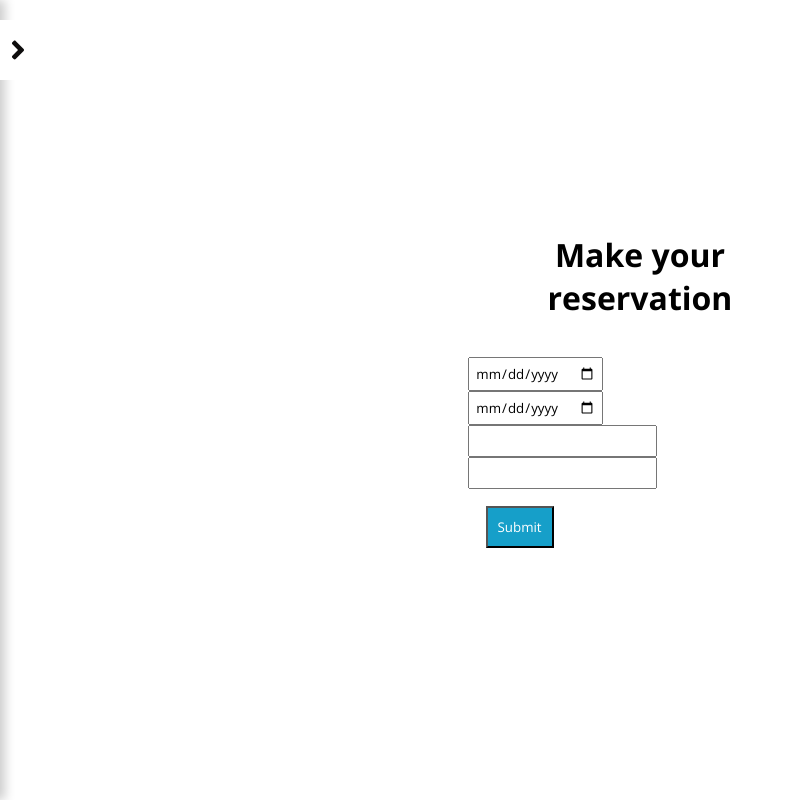
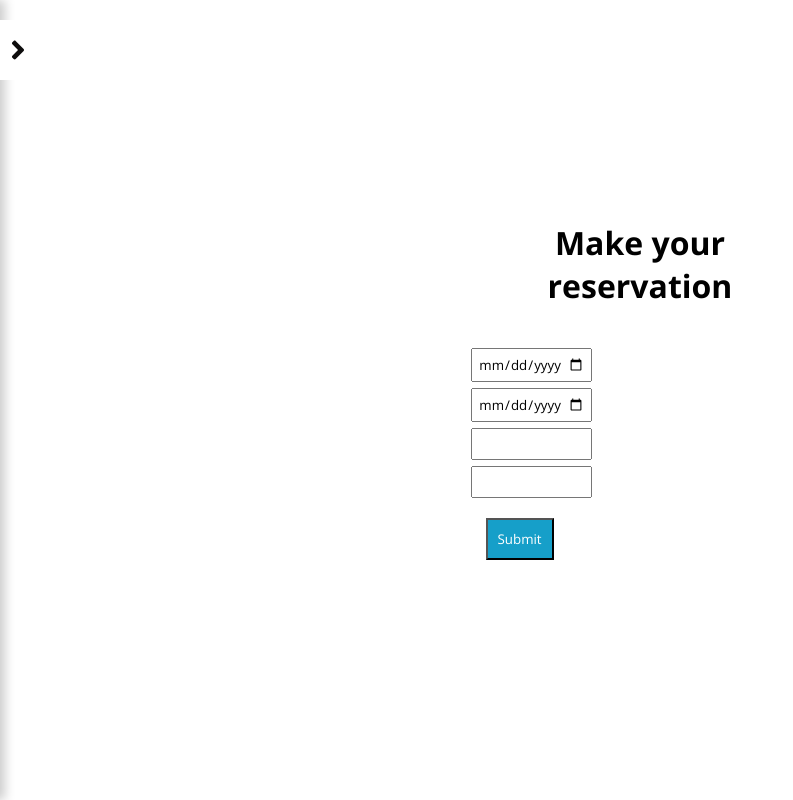
Before and after one commit to Flunavgt/oceans_and_trails_frontend, a React (Vite) app: page /reservation in a window 1280 px wide. Shown: the whole page, without its empty margins (0-793 px from the left). Built offline with nearby package versions, Linux system fonts and the light colour scheme; no server answers.

Commit message:
reservation form style update

```diff
--- a/src/components/Reservation/ReservationForm.jsx
+++ b/src/components/Reservation/ReservationForm.jsx
@@ -2,6 +2,7 @@ import { useDispatch } from "react-redux";
 import { useState } from "react";
 import { Link, Navigate } from "react-router-dom";
 import { postReservation } from "../../redux/reservations/reservationsSlice";
+import '../../styles/registrationForm.css'
 
 const ReservationForm = () => {
     const dispatch = useDispatch();
@@ -28,10 +29,10 @@ const ReservationForm = () => {
         <div>
             <h1 className="form-title">Make your reservation</h1>
             <form className="form-body" onSubmit={handleSubmit}>
-                <input type="date" name="startDate" value={reservationData.startDate} onChange={handleChange} /><br/>
-                <input type="date" name="endDate" value={reservationData.endDate}  onChange={handleChange} /><br/>
-                <input type="text" name="tour_id" value={reservationData.tour_id} onChange={handleChange} /><br/>
-                <input type="text" name="user_id" value={reservationData.user_id}  onChange={handleChange} /><br/>
+                <input className="form_input" type="date" name="startDate" value={reservationData.startDate} onChange={handleChange} /><br/>
+                <input className="form_input" type="date" name="endDate" value={reservationData.endDate}  onChange={handleChange} /><br/>
+                <input className="form_input" type="text" name="tour_id" value={reservationData.tour_id} onChange={handleChange} /><br/>
+                <input className="form_input" type="text" name="user_id" value={reservationData.user_id}  onChange={handleChange} /><br/>
                 <input className="sign-in" type="submit" value="Submit" />
             </form>
         </div>
--- a/src/styles/registrationForm.css
+++ b/src/styles/registrationForm.css
@@ -22,20 +22,6 @@ body {
   text-align: center;
   font-weight: bolder;
   margin: 5%;
-}
-
-@media screen and (max-width: 500px) {
-  .form {
-    background: url('../assets/cocktailImage.jpg') center center;
-    -webkit-background-size: cover;
-    -moz-background-size: cover;
-    -o-background-size: cover;
-    background-size: cover;
-  }
-
-  .form_input {
-    width: 70%;
-  }
 }
 
 .form-body {
@@ -74,3 +60,25 @@ body {
   font-weight: bold;
   margin-bottom: 8%;
 }
+
+@media screen and (max-width: 500px) {
+  .form {
+    background: url('../assets/cocktailImage.jpg') center center;
+    -webkit-background-size: cover;
+    -moz-background-size: cover;
+    -o-background-size: cover;
+    background-size: cover;
+  }
+
+  .form_input {
+    width: 70%;
+    margin: auto;
+  }
+
+  .form-body {
+    align-items: center;
+    text-align: center;
+    margin: auto;
+    width: 100%;
+  }
+}
```
